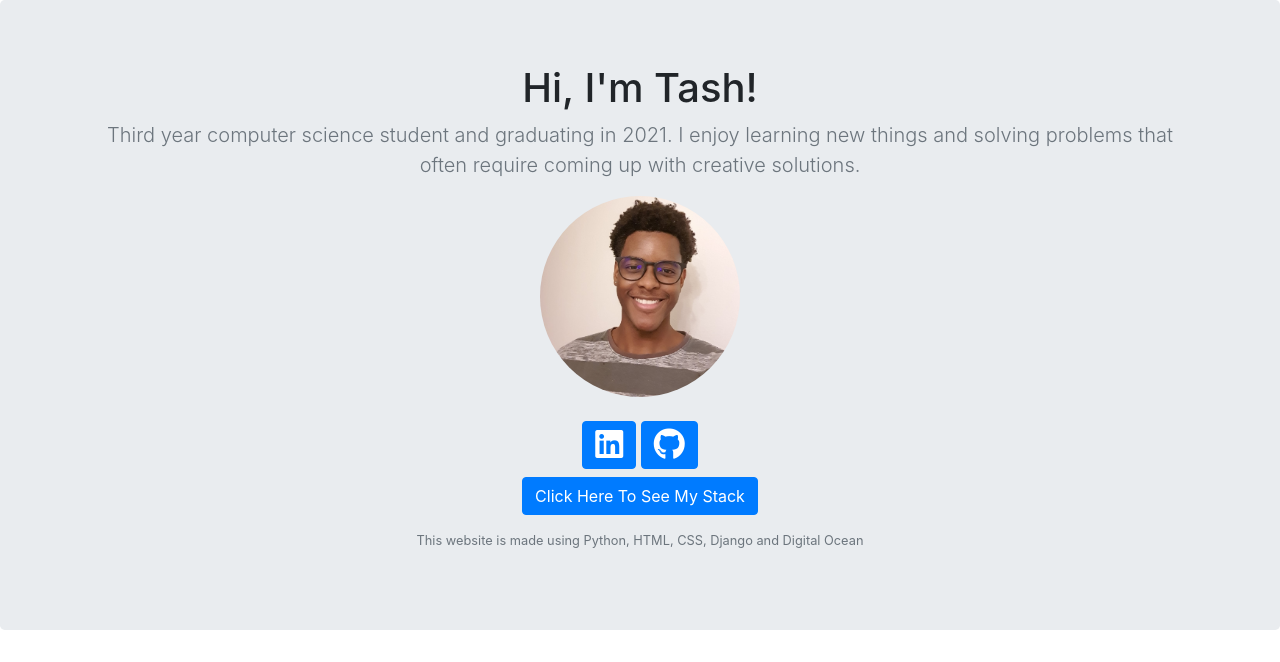
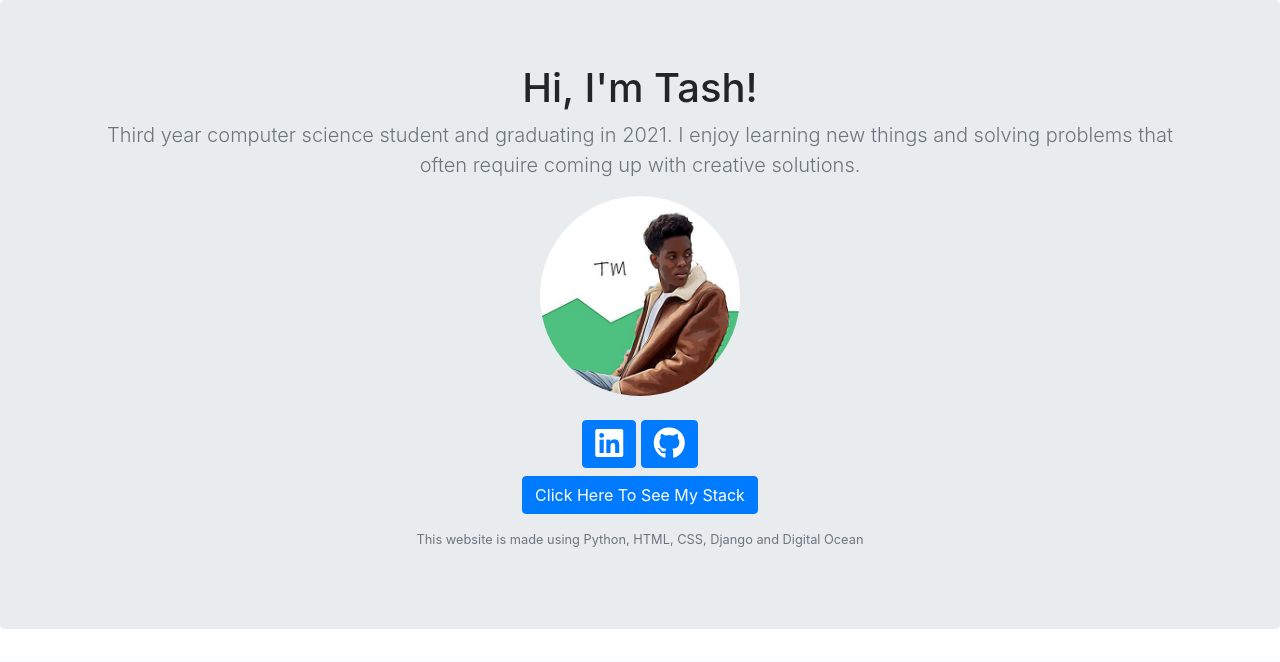
Before and after one commit to Tashsub/personal-website-Django, a Django app: page / in a window 1280 px wide. Shown: the part 56-718 px from the top of the page. Run offline with Django 3.2, Linux system fonts and the light colour scheme; data that the repository does not hold is empty; some libraries are stand-ins or nearby versions.

Commit message:
new avatar

```diff
--- a/portfolio-project/jobs/templates/jobs/home.html
+++ b/portfolio-project/jobs/templates/jobs/home.html
@@ -72,7 +72,7 @@
       <p>
         <p class="lead text-muted"></p>
         <p></p>
-        <img class="img-fluid rounded-circle" src="{% static 'portpic.jpg' %}" height="400" width="200"/>
+        <img class="img-fluid rounded-circle" src="{% static 'port1.jpg' %}" height="400" width="200"/>
         <br/>
         <p></p>
         <a href="https://www.linkedin.com/in/tashinga-musanhu/" class="btn btn-primary my-2"><i class="fab fa-linkedin fa-2x"></i></a>
```
Also changed, not shown: portfolio-project/portfolio/static/port1.jpg (added).
